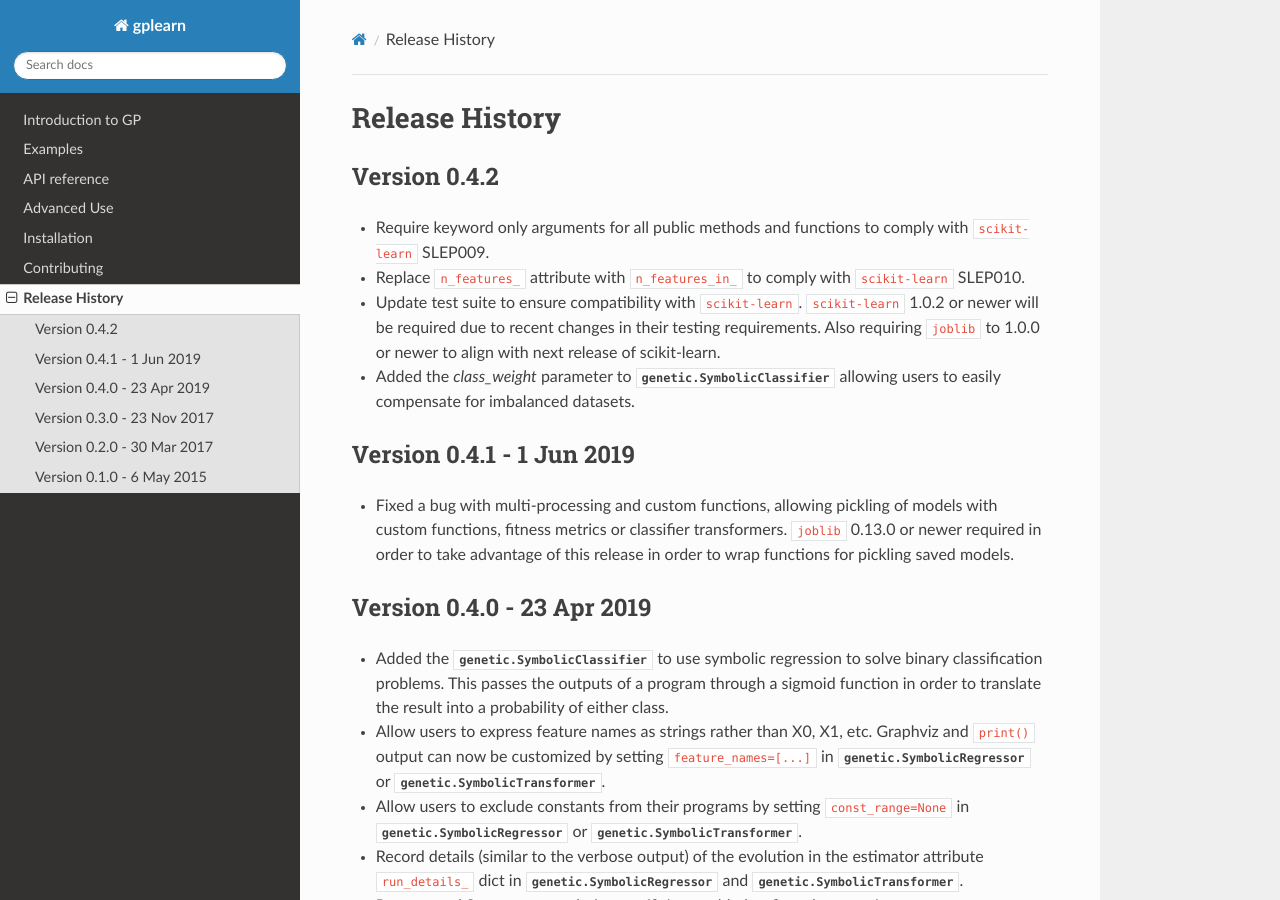
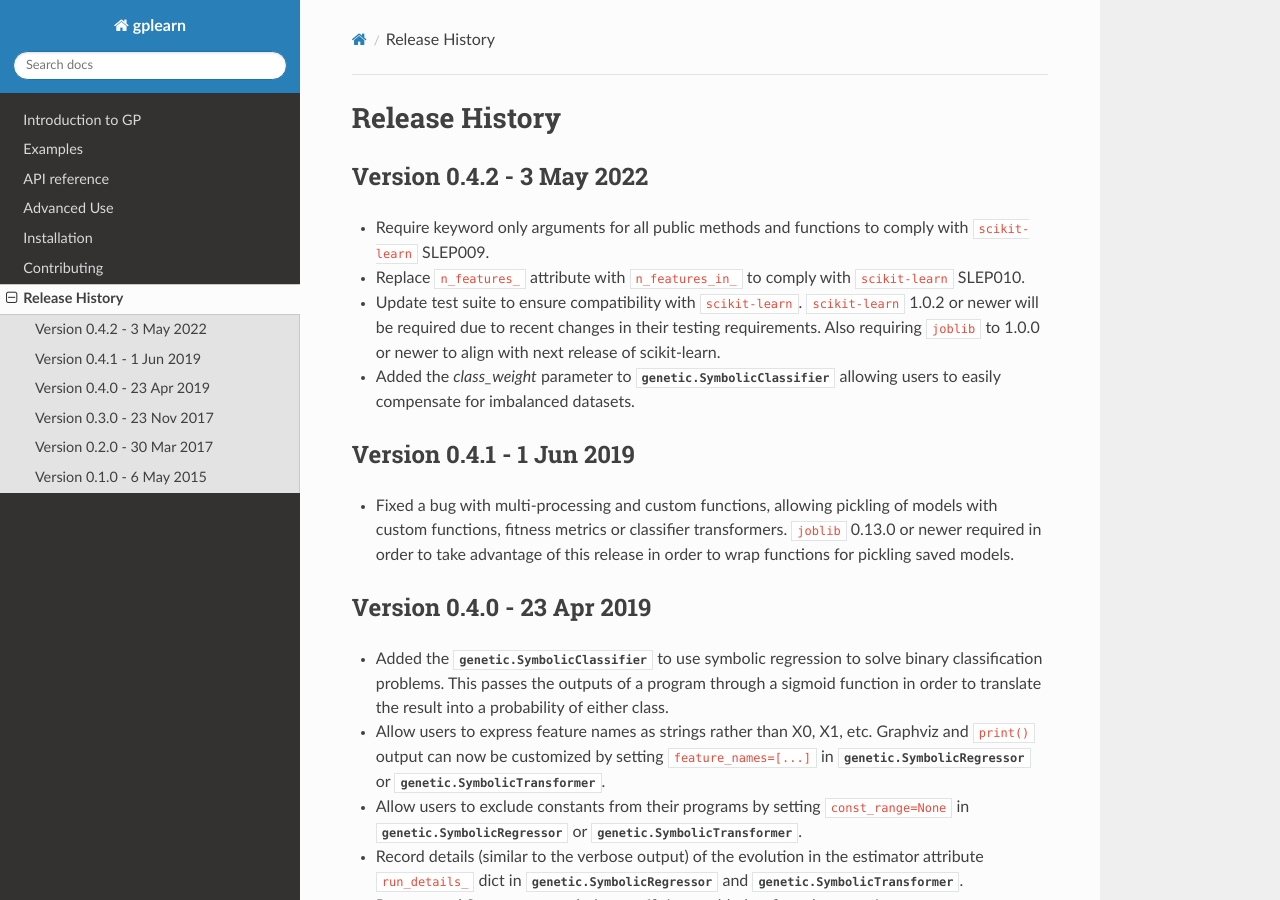
Before and after one commit to trevorstephens/gplearn, a Sphinx documentation site: the page built from doc/changelog.rst, in a window 1280 px wide and 900 px high. Built offline with Sphinx 7.4.7 and the Read the Docs theme 2.0.0, drawn with Linux system fonts in a browser that asks for light colours; the version number could not be read and is left out.

Commit message:
release 0.4.2

```diff
--- a/doc/changelog.rst
+++ b/doc/changelog.rst
@@ -4,8 +4,8 @@
 Release History
 ===============
 
-Version 0.4.2
--------------
+Version 0.4.2 - 3 May 2022
+--------------------------
 
 - Require keyword only arguments for all public methods and functions to comply
   with ``scikit-learn`` SLEP009.
```
